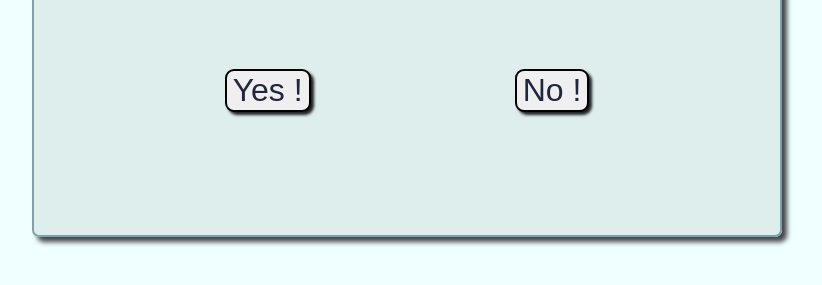
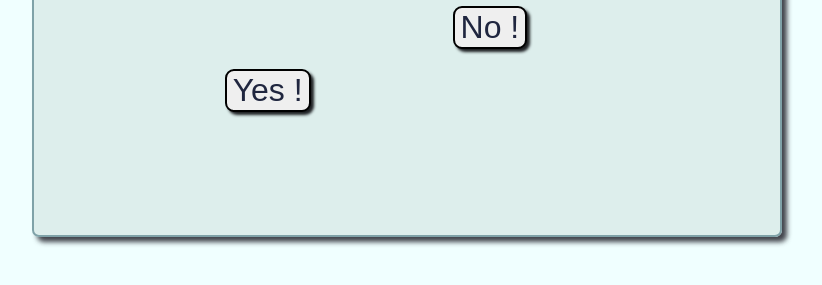
Before and after one commit to YasinDehfuli/FreeJquery, a plain HTML site: page index.html in a window 1280 px wide. Both pictures are taken after a click on the button "No !". Shown: the part 371-656 px from the top of the page, without its empty margins (276-1098 px from the left). Drawn offline with Linux system fonts and the light colour scheme.

```diff
--- a/index.html
+++ b/index.html
@@ -7,6 +7,7 @@
     <meta http-equiv="X-UA-Compatible" content="ie=edge">
     <title>Welcome To Hell...</title>
     <link rel="stylesheet" href="style.css">
+
 </head>
 <body>
 <div class="container">
@@ -14,8 +15,9 @@
     <div class="contstyle">
         <h1>Are U Dump ?!</h1>
         <button id="btn1">Yes !</button>
-        <button id="btn2">No ! </button>
+        <button id="btn2">No !</button>
     </div>
 </div>
+<script src="js.js"></script>
 </body>
 </html>
--- /dev/null
+++ b/js.js
@@ -0,0 +1,12 @@
+function getRandomArbitrary(min, max) {
+    return Math.random() * (max - min) + min;
+
+}
+
+document.querySelector('#btn2').addEventListener('click', function () {
+    document.querySelector('#btn2').style.left = getRandomArbitrary(-300, 200) + 'px';
+    document.querySelector('#btn2').style.top = getRandomArbitrary(-50 , 150) + 'px';
+})
+document.querySelector('#btn1').addEventListener('click',function () {
+    window.alert('Knew It !! :)))')
+})
--- a/style.css
+++ b/style.css
@@ -15,6 +15,7 @@ body {
     text-align: center;
     border-radius: 7px ;
     background-color: rgba(143,168,158,0.20);
+
 }
 .contstyle button {
    font-size: 2em;
```
